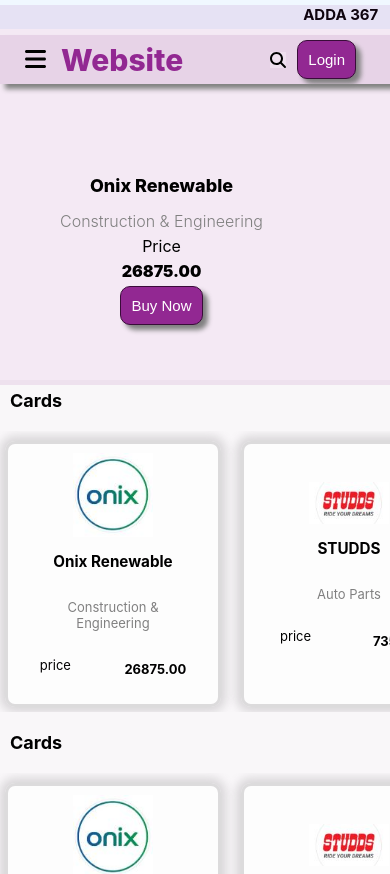
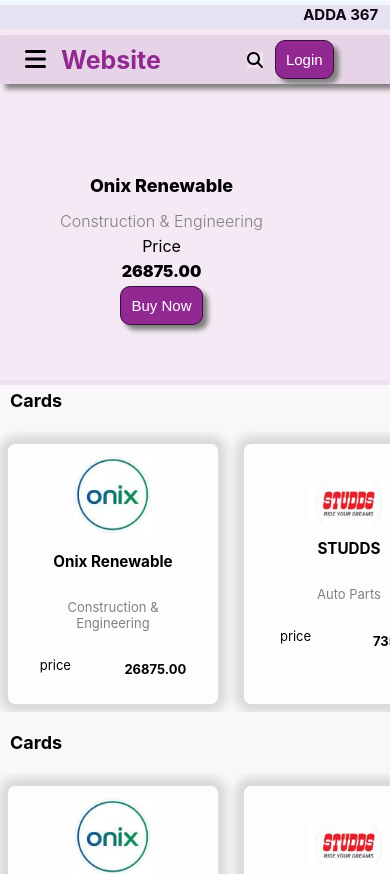
Before and after one commit to aditya-1109/second, a React (Create React App) app: page / in a window 390 px wide. Shown: the top 874 px of the page. Built offline with nearby package versions, Linux system fonts and the light colour scheme.

Commit message:
first commit

```diff
--- a/src/style/navbar.css
+++ b/src/style/navbar.css
@@ -98,8 +98,8 @@
     }
 
     .logo{
-        font-size: 30px;
-        font-weight: 800;
+        font-size: 25px;
+        font-weight: 700;
     }
 
     .search-box{
@@ -123,7 +123,7 @@
 
     .search-box input:hover{
         opacity: 1;
-        width: 80px;
+        width: 70px;
         margin-left: -100px;
 
 
```
